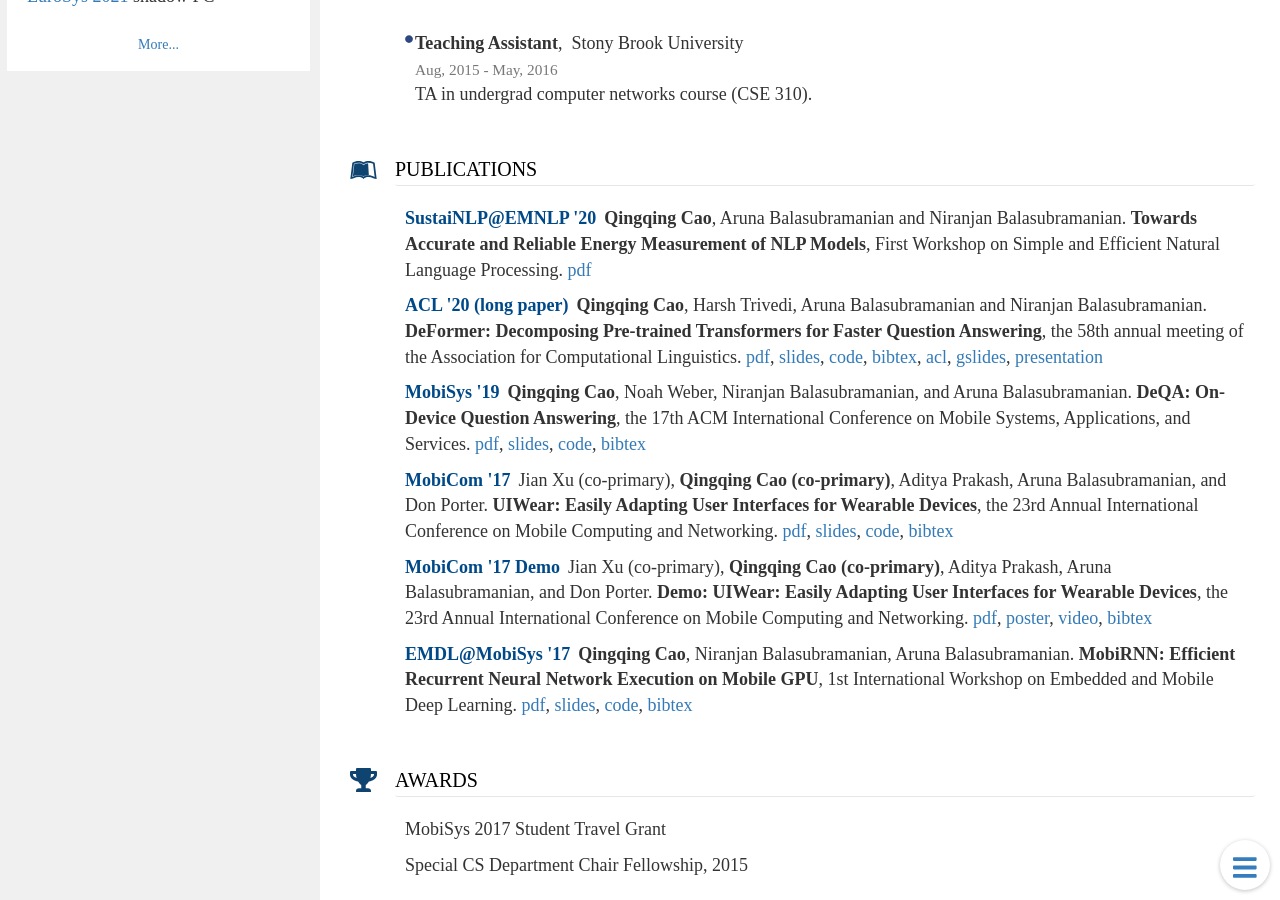
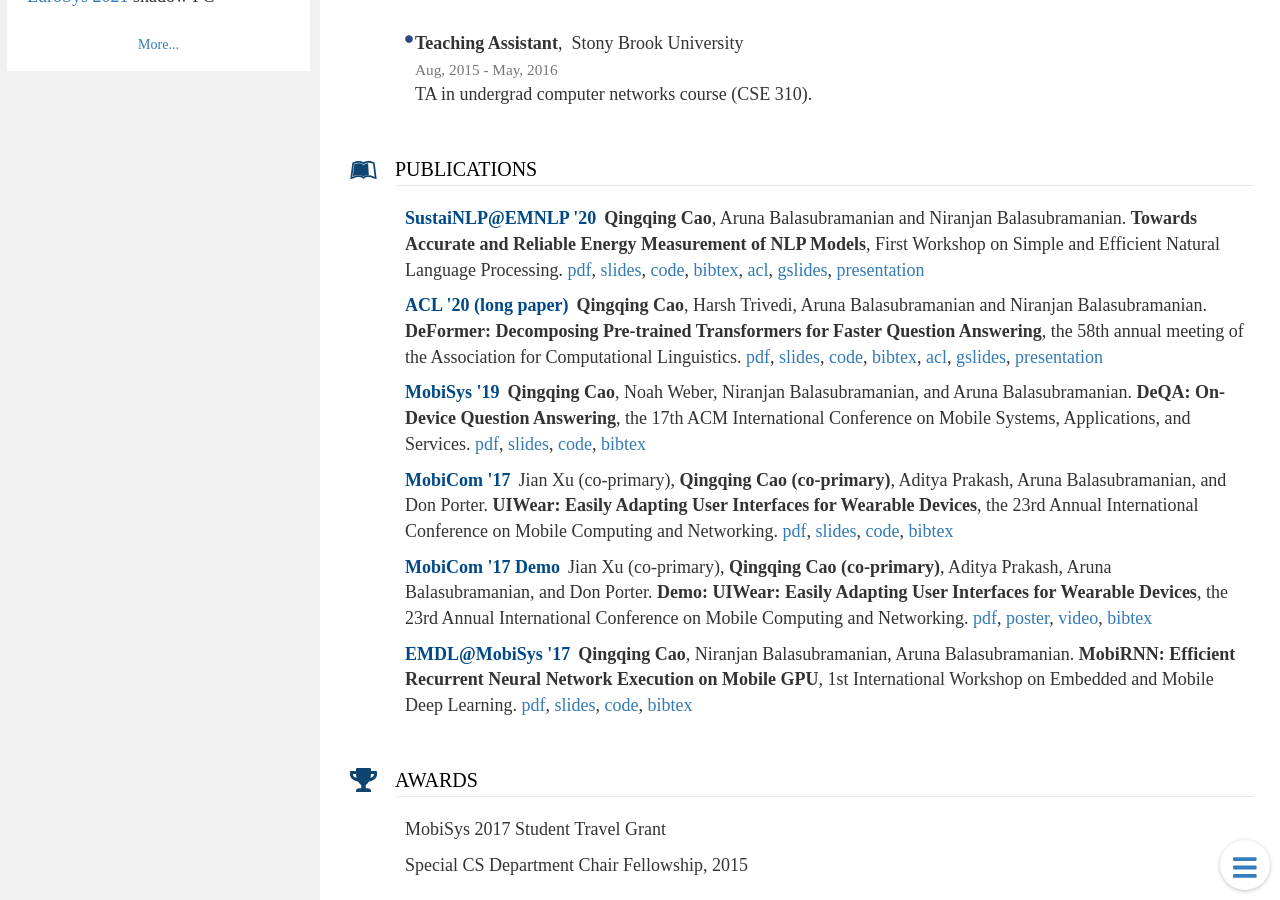
Before and after one commit to csarron/csarron.github.io, a Jekyll site: the page built from index.md, in a window 1280 px wide and 900 px high, scrolled down 902 px. Built offline with Jekyll 4.4.1, drawn with Linux system fonts in a browser that asks for light colours.

Commit message:
up sustaiNLP

```diff
--- a/index.md
+++ b/index.md
@@ -113,7 +113,7 @@
           paper: "Towards Accurate and Reliable Energy Measurement of NLP Models"
           conference: First Workshop on Simple and Efficient Natural Language Processing.
           resource: >
-            [pdf](/assets/sustainlp.pdf)
+            [pdf](/assets/sustainlp.pdf), [slides](/assets/sustainlp_slides.pptx), [code](https://github.com/csarron/sustainlp2020-energy), [bibtex](https://www.aclweb.org/anthology/2020.sustainlp-1.19.bib), [acl](https://www.aclweb.org/anthology/2020.sustainlp-1.19), [gslides](https://docs.google.com/presentation/d/1dW-zJux1f8a0WX69VMQtnLmYzyJPgDtYOnywl1rqQa8), [presentation](https://slideslive.com/38939441/towards-accurate-and-reliable-energy-measurement-of-nlp-models)
         - id: deformer
           type: ACL '20 (long paper)
           author: <strong>Qingqing Cao</strong>, Harsh Trivedi, Aruna Balasubramanian and Niranjan Balasubramanian.
```
Also changed, not shown: 1 other file.
